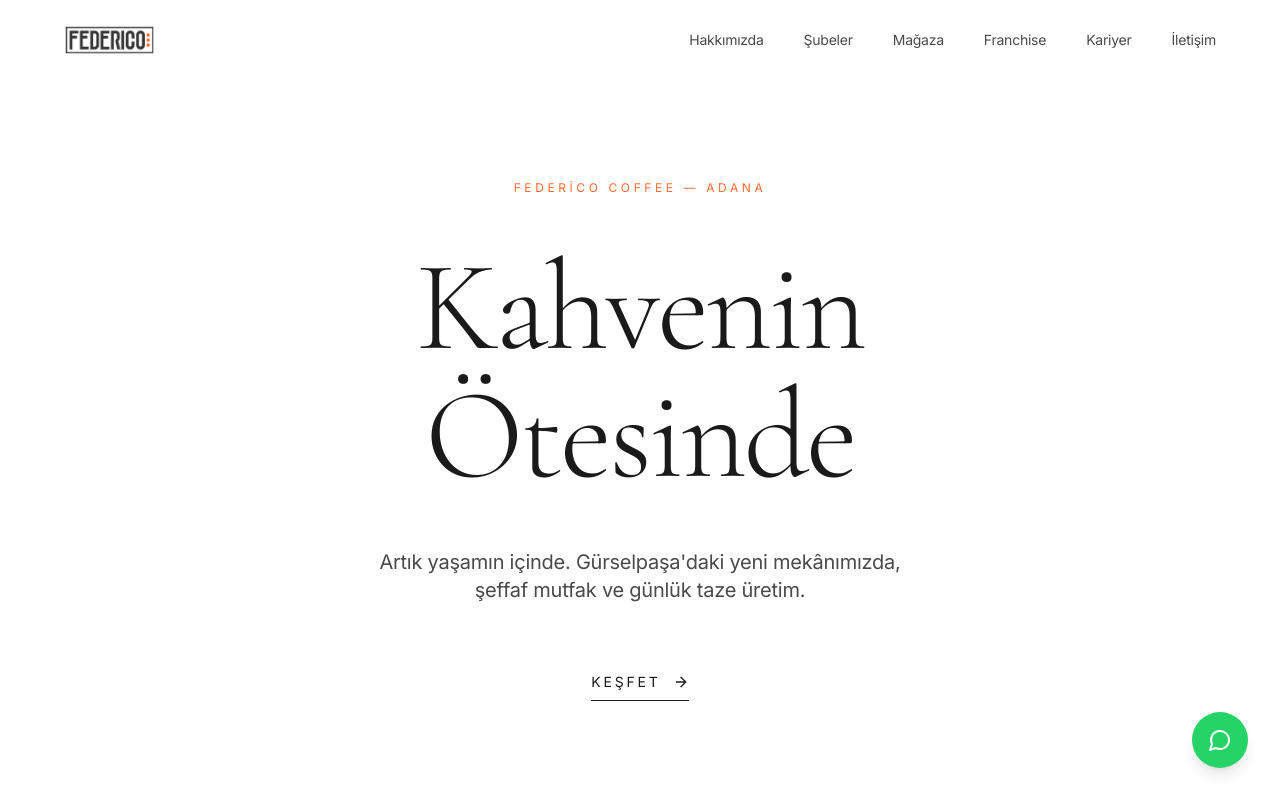
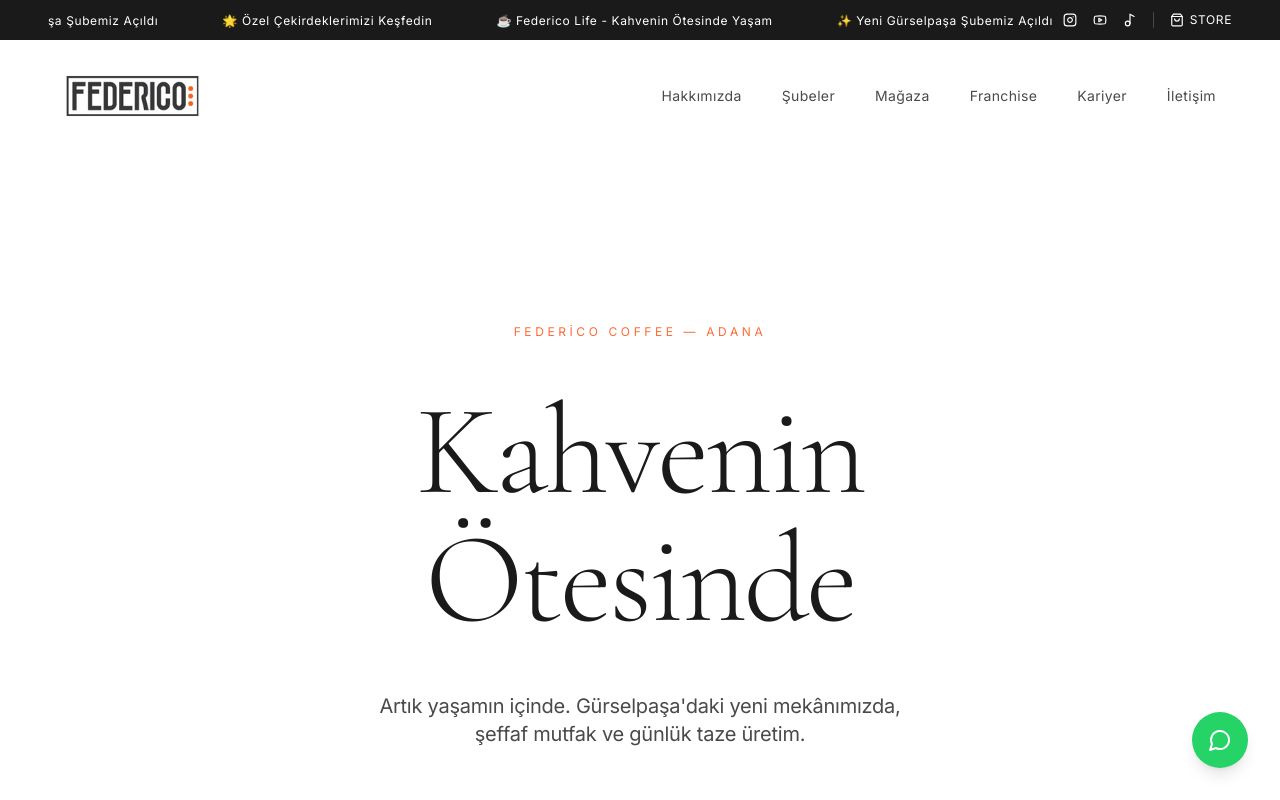
Before and after one commit to tbdigital01/federicostore, a Next.js app: page / in a window 1280 px wide. Shown: the top 800 px of the page. Built offline with nearby package versions, Linux system fonts and the light colour scheme; grey boxes are pictures that could not be loaded.

Commit message:
LUXURY HEADER: Şık marquee üst bar, sosyal medya ikonları, Store butonu, daha büyük logo

```diff
--- a/src/app/globals.css
+++ b/src/app/globals.css
@@ -74,4 +74,17 @@
   .text-balance {
     text-wrap: balance;
   }
+
+  .animate-marquee {
+    animation: marquee 25s linear infinite;
+  }
+
+  @keyframes marquee {
+    0% {
+      transform: translateX(0%);
+    }
+    100% {
+      transform: translateX(-50%);
+    }
+  }
 }
--- a/src/components/Navbar.tsx
+++ b/src/components/Navbar.tsx
@@ -3,7 +3,7 @@
 import { useState, useEffect } from 'react'
 import Link from 'next/link'
 import Image from 'next/image'
-import { Menu, X } from 'lucide-react'
+import { Menu, X, Instagram, Youtube, Music2, ShoppingBag } from 'lucide-react'
 
 const Navbar = () => {
   const [isOpen, setIsOpen] = useState(false)
@@ -11,7 +11,7 @@
 
   useEffect(() => {
     const handleScroll = () => {
-      setIsScrolled(window.scrollY > 10)
+      setIsScrolled(window.scrollY > 50)
     }
     window.addEventListener('scroll', handleScroll)
     return () => window.removeEventListener('scroll', handleScroll)
@@ -26,27 +26,92 @@
     { href: '/iletisim', label: 'İletişim' },
   ]
 
+  const socialLinks = [
+    { href: 'https://instagram.com/federicocoffee', icon: Instagram, label: 'Instagram' },
+    { href: 'https://youtube.com/@federicocoffee', icon: Youtube, label: 'YouTube' },
+    { href: 'https://tiktok.com/@federicocoffee', icon: Music2, label: 'TikTok' },
+  ]
+
   return (
+    <>
+      {/* Top Bar with Marquee */}
+      <div className={`fixed w-full top-0 z-50 bg-federico-black text-white transition-all duration-300 ${isScrolled ? 'h-0 opacity-0 overflow-hidden' : 'h-10'}`}>
+        <div className="h-full flex items-center justify-between px-6 lg:px-12">
+          {/* Marquee */}
+          <div className="flex-1 overflow-hidden">
+            <div className="animate-marquee whitespace-nowrap">
+              <span className="text-xs tracking-wider inline-block px-8">
+                ✨ Yeni Gürselpaşa Şubemiz Açıldı
+              </span>
+              <span className="text-xs tracking-wider inline-block px-8">
+                🌟 Özel Çekirdeklerimizi Keşfedin
+              </span>
+              <span className="text-xs tracking-wider inline-block px-8">
+                ☕ Federico Life - Kahvenin Ötesinde Yaşam
+              </span>
+              <span className="text-xs tracking-wider inline-block px-8">
+                ✨ Yeni Gürselpaşa Şubemiz Açıldı
+              </span>
+              <span className="text-xs tracking-wider inline-block px-8">
+                🌟 Özel Çekirdeklerimizi Keşfedin
+              </span>
+            </div>
+          </div>
+
+          {/* Social Icons & Store Button */}
+          <div className="hidden lg:flex items-center space-x-4">
+            {socialLinks.map((social) => {
+              const Icon = social.icon
+              return (
+                <a
+                  key={social.href}
+                  href={social.href}
+                  target="_blank"
+                  rel="noopener noreferrer"
+                  className="hover:text-federico-orange transition-colors duration-200"
+                  aria-label={social.label}
+                >
+                  <Icon size={14} />
+                </a>
+              )
+            })}
+            <div className="w-px h-4 bg-white/20 mx-2" />
+            <Link
+              href="/online-satis"
+              className="flex items-center space-x-1.5 text-xs tracking-wider hover:text-federico-orange transition-colors duration-200"
+            >
+              <ShoppingBag size={14} />
+              <span>STORE</span>
+            </Link>
+          </div>
+        </div>
+      </div>
+
+      {/* Main Navbar */}
       <nav
-      className={`fixed w-full top-0 z-50 transition-all duration-300 ${
+        className={`fixed w-full z-50 transition-all duration-300 ${
           isScrolled
-          ? 'bg-white border-b border-gray-100 py-4'
-          : 'bg-white py-6'
+            ? 'top-0 bg-white/95 backdrop-blur-md shadow-sm'
+            : 'top-10 bg-white'
         }`}
       >
         <div className="container-custom">
-        <div className="flex items-center justify-between">
+          <div className={`flex items-center justify-between transition-all duration-300 ${
+            isScrolled ? 'py-4' : 'py-6 lg:py-8'
+          }`}>
             {/* Logo */}
             <Link
               href="/"
-            className="flex items-center"
+              className="flex items-center relative z-10"
             >
               <Image
                 src="/logo.png"
                 alt="Federico Coffee"
-              width={140}
-              height={40}
-              className="h-8 w-auto"
+                width={180}
+                height={50}
+                className={`w-auto transition-all duration-300 ${
+                  isScrolled ? 'h-9' : 'h-11 lg:h-12'
+                }`}
                 priority
               />
             </Link>
@@ -57,7 +122,7 @@
                 <Link
                   key={link.href}
                   href={link.href}
-                className="text-sm text-federico-gray hover:text-federico-black transition-colors duration-200"
+                  className="text-sm tracking-wide text-federico-gray hover:text-federico-black transition-colors duration-200"
                 >
                   {link.label}
                 </Link>
@@ -67,7 +132,7 @@
             {/* Mobile Menu Button */}
             <button
               onClick={() => setIsOpen(!isOpen)}
-            className="lg:hidden p-2 text-federico-black"
+              className="lg:hidden p-2 text-federico-black relative z-10"
               aria-label="Menu"
             >
               {isOpen ? <X size={24} /> : <Menu size={24} />}
@@ -76,23 +141,58 @@
 
           {/* Mobile Menu */}
           {isOpen && (
-          <div className="lg:hidden absolute top-full left-0 w-full bg-white border-b border-gray-100">
-            <div className="flex flex-col py-6 px-6 space-y-6">
+            <div className="lg:hidden absolute top-full left-0 w-full bg-white border-b border-gray-100 shadow-lg">
+              <div className="flex flex-col py-8 px-6 space-y-6">
                 {navLinks.map((link) => (
                   <Link
                     key={link.href}
                     href={link.href}
                     onClick={() => setIsOpen(false)}
-                  className="text-sm text-federico-gray hover:text-federico-black transition-colors duration-200"
+                    className="text-sm tracking-wide text-federico-gray hover:text-federico-black transition-colors duration-200"
                   >
                     {link.label}
                   </Link>
                 ))}
+
+                {/* Mobile Social & Store */}
+                <div className="pt-6 border-t border-gray-100">
+                  <div className="flex items-center justify-between">
+                    <div className="flex items-center space-x-4">
+                      {socialLinks.map((social) => {
+                        const Icon = social.icon
+                        return (
+                          <a
+                            key={social.href}
+                            href={social.href}
+                            target="_blank"
+                            rel="noopener noreferrer"
+                            className="text-federico-gray hover:text-federico-black transition-colors duration-200"
+                            aria-label={social.label}
+                          >
+                            <Icon size={18} />
+                          </a>
+                        )
+                      })}
+                    </div>
+                    <Link
+                      href="/online-satis"
+                      className="flex items-center space-x-2 text-sm text-federico-orange hover:text-federico-black transition-colors duration-200"
+                      onClick={() => setIsOpen(false)}
+                    >
+                      <ShoppingBag size={18} />
+                      <span>STORE</span>
+                    </Link>
+                  </div>
+                </div>
               </div>
             </div>
           )}
         </div>
       </nav>
+
+      {/* Spacer for fixed navbar */}
+      <div className={`transition-all duration-300 ${isScrolled ? 'h-20' : 'h-32 lg:h-36'}`} />
+    </>
   )
 }
 
```
Lines whose indentation alone changed are shown as unchanged.
